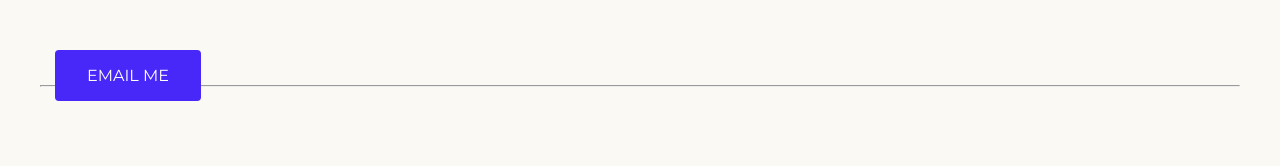
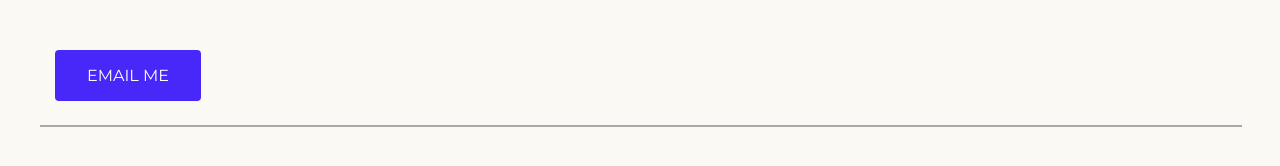
Before and after one commit to kylepratuch/About-Clone, a plain HTML site: page index.html in a window 1280 px wide. Shown: the part 1002-1168 px from the top of the page. Before the commit the page ends 1103 px from the top, so only its background shows below. Drawn offline with Linux system fonts and the light colour scheme.

Commit message:
add linebreak

```diff
--- a/css/styles.css
+++ b/css/styles.css
@@ -4,6 +4,8 @@ body {
   max-width:1200px;
   width:100%;
   margin:auto;
+  padding-left:1em;
+  padding-right:1em;
 }
 
 .wrapper {
@@ -11,6 +13,7 @@ body {
   margin-right:15px;
   margin-top:50px;
   margin-bottom:40px;
+  /*border:1px solid red;*/
 }
 
 /* Header styling */
@@ -53,6 +56,11 @@ body {
 /* End Banner */
 
 /* ====== Text and photos ====== */
+.text-and-photos{
+  /*border:1px solid black;*/
+  width:100%;
+  margin:auto;
+}
 
 .text-and-photos h2{
   font-family:'Montserrat', sans-serif;
@@ -101,6 +109,12 @@ body {
 }
 
 /* Photos */
+.group:after {
+  content: "";
+  display: table;
+  clear: both;
+}
+
 .photos{
   width:50%;
   float:right;
@@ -125,10 +139,14 @@ body {
 }
 
 /* Linebreak */
-.linebreak{
-  clear:both;
+.footer{
+  margin-top:2em;
+  margin-bottom:5em;
+  width:100%;
 }
 
-.linebreak hr{
-  margin-top:10px;
+.line{
+  clear:both;
+  border:1px solid darkgray;
+  width:100%;
 }
--- a/index.html
+++ b/index.html
@@ -7,7 +7,7 @@
     <title>About Me</title>
   </head>
   <body>
-    <div class="wrapper">
+    <div class="wrapper group">
       <!-- Header Stuff -->
         <!-- Logo -->
         <a href="#" class="logo">KYLEHOUSE</a>
@@ -27,7 +27,7 @@
       <!-- End Banner -->
 
       <!-- Text and photos section -->
-      <div class="text-and-photos">
+      <div class="text-and-photos group">
         <!-- Who is? text -->
         <div class="whois">
           <h2>Who is Kylehouse?</h2>
@@ -55,7 +55,7 @@
         <!-- End who is? text -->
 
         <!-- Photos -->
-        <div class="photos">
+        <div class="photos group">
           <h2>My life in photos</h2>
           <ul>
             <li><img src="img/taco.jpg" alt="taco" /></li>
@@ -80,8 +80,9 @@
       </div>
       <!-- End text and photos -->
     </div>
-    <div class="linebreak">
-      <hr>
+    <div class="footer group">
+      <div class="line">
+      </div>
     </div>
   </body>
 </html>
```
